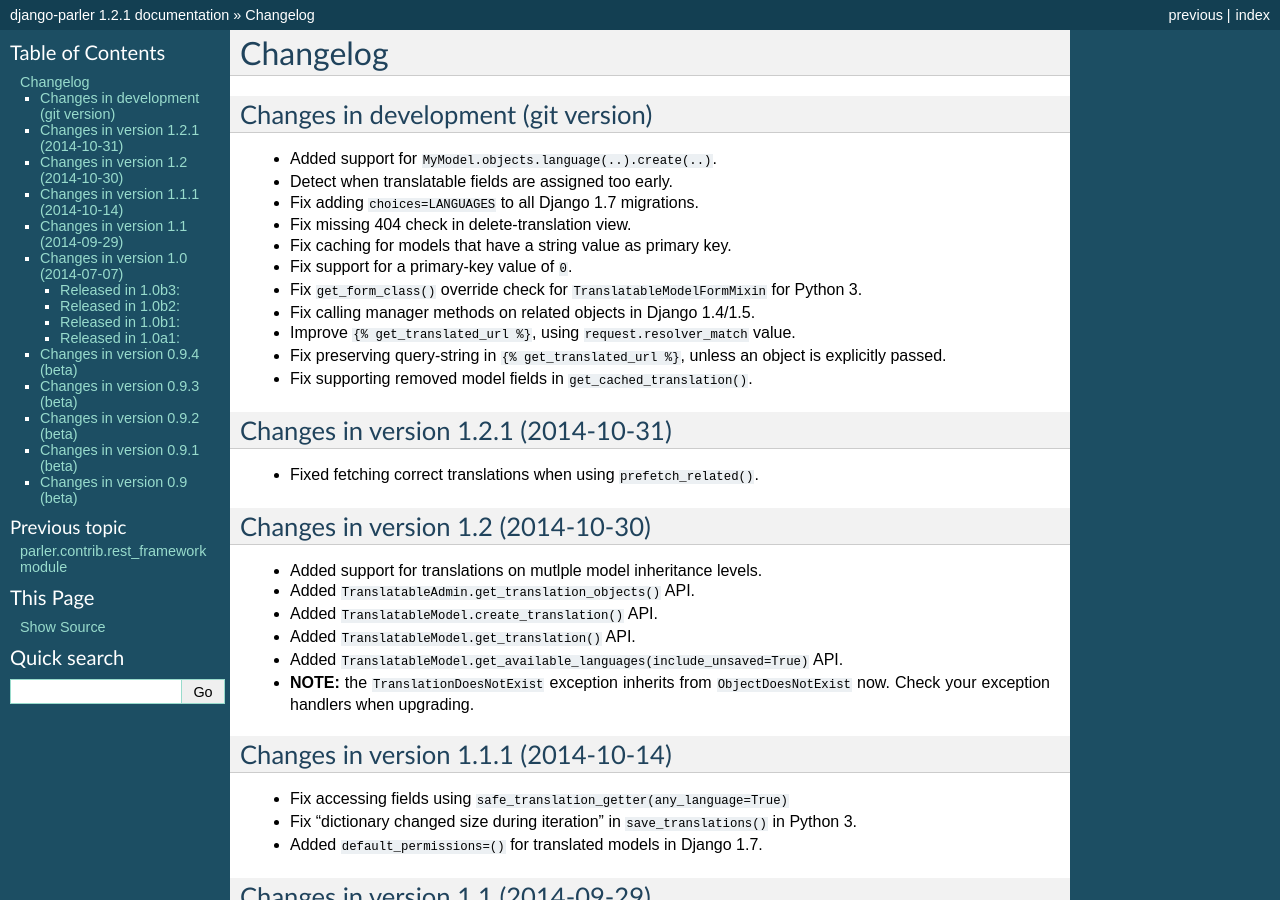
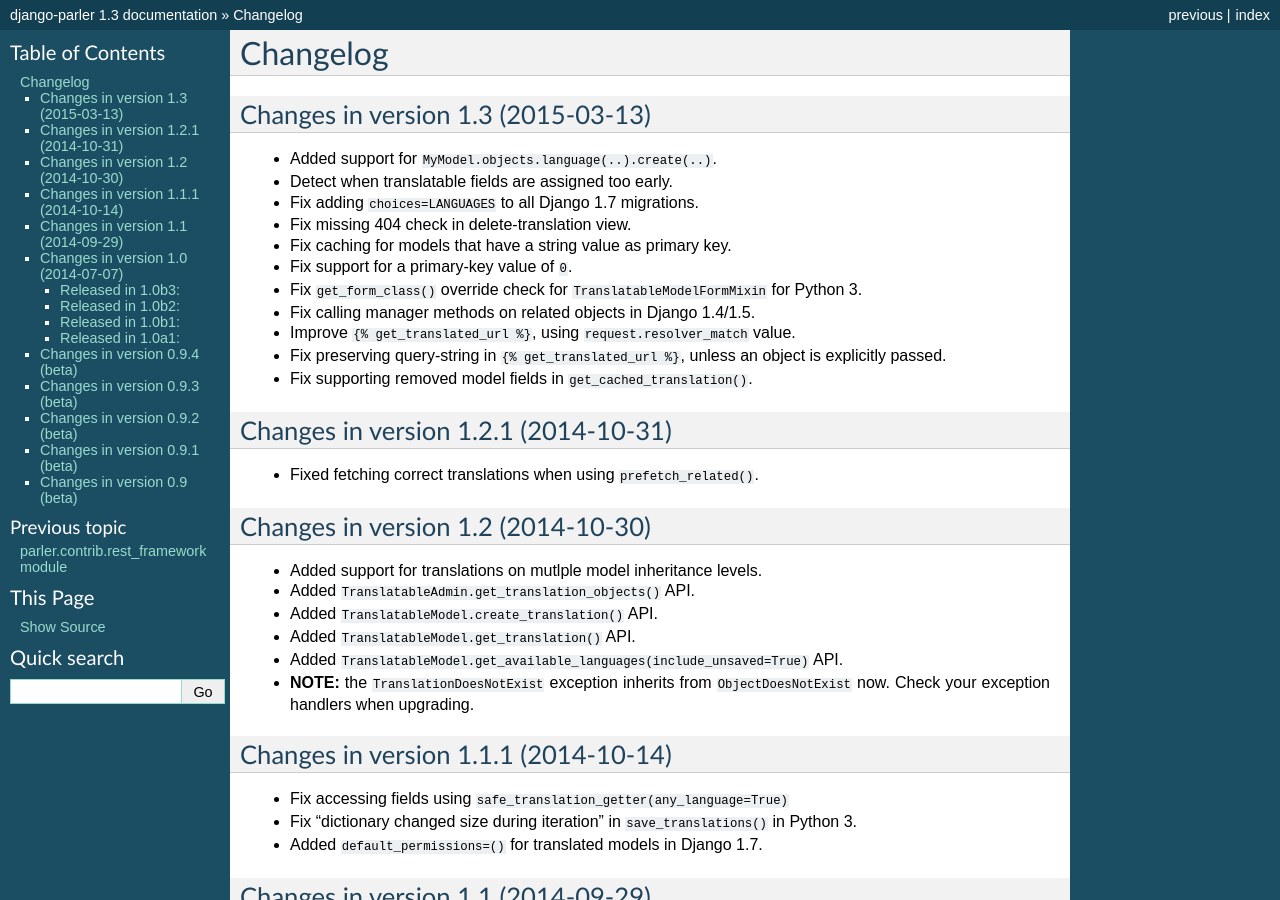
Before and after one commit to django-parler/django-parler, a Sphinx documentation site: the page built from docs/changelog.rst, in a window 1280 px wide and 900 px high. Built offline with Sphinx 7.4.7, drawn with Linux system fonts in a browser that asks for light colours; some of the changed text lies outside the part shown.

Commit message:
Bump version to 1.3

```diff
--- a/CHANGES.rst
+++ b/CHANGES.rst
@@ -1,8 +1,8 @@
 Changelog
 =========
 
-Changes in development (git version)
-------------------------------------
+Changes in version 1.3 (2015-03-13)
+-----------------------------------
 
 * Added support for ``MyModel.objects.language(..).create(..)``.
 * Detect when translatable fields are assigned too early.
--- a/docs/conf.py
+++ b/docs/conf.py
@@ -59,9 +59,9 @@
 # built documents.
 #
 # The short X.Y version.
-version = '1.2.1'
+version = '1.3'
 # The full version, including alpha/beta/rc tags.
-release = '1.2.1'
+release = '1.3'
 
 # The language for content autogenerated by Sphinx. Refer to documentation
 # for a list of supported languages.
--- a/parler/__init__.py
+++ b/parler/__init__.py
@@ -1,5 +1,5 @@
 # following PEP 440
-__version__ = "1.2.1"
+__version__ = "1.3"
 
 __all__ = (
     'is_multilingual_project',
```
